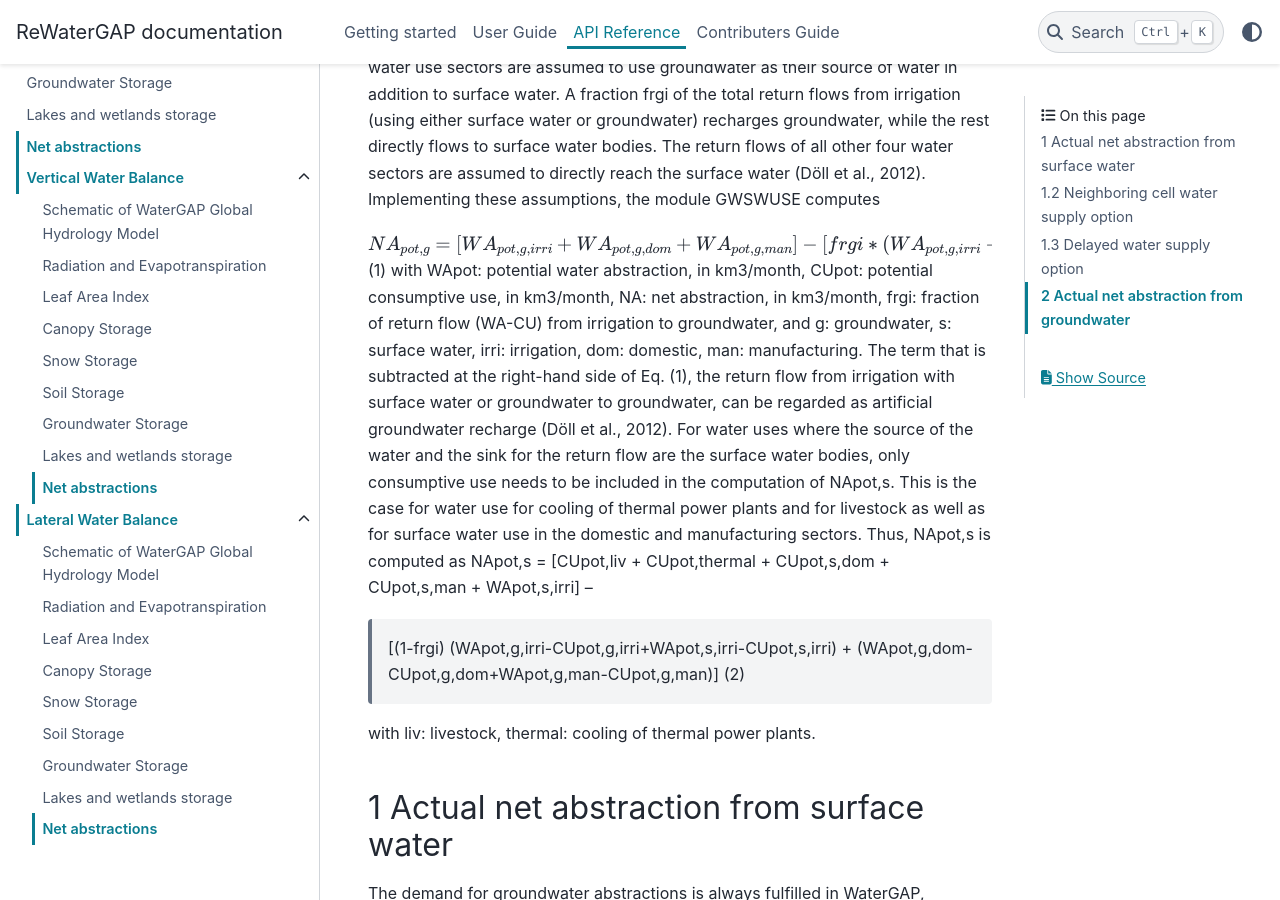
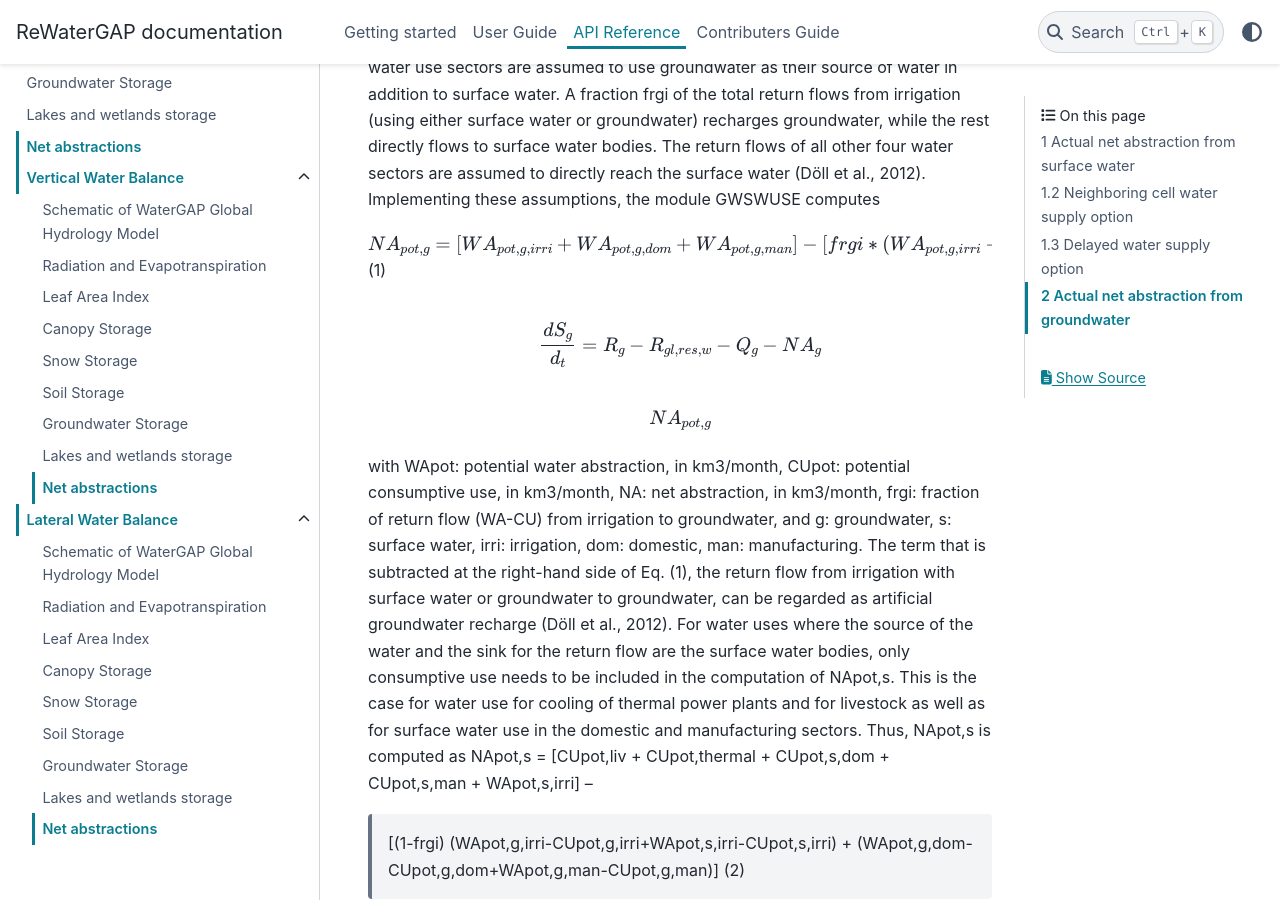
Before and after one commit to HydrologyFrankfurt/ReWaterGAP, a Sphinx documentation site: the page built from docs/api_docs/net_abstractions.rst, in a window 1280 px wide and 900 px high, scrolled down 683 px. Built offline with Sphinx 7.4.7 and the PyData theme 0.15.4, drawn with Linux system fonts in a browser that asks for light colours.

Commit message:
Update net_abstractions.rst

```diff
--- a/docs/api_docs/net_abstractions.rst
+++ b/docs/api_docs/net_abstractions.rst
@@ -6,6 +6,14 @@ In WaterGAP, water use by five water use sectors is taken simulated, differentia
 Only the irrigation, domestic and manufacturing water use sectors are assumed to use groundwater as their source of water in addition to surface water. A fraction frgi of the total return flows from irrigation (using either surface water or groundwater) recharges groundwater, while the rest directly flows to surface water bodies. The return flows of all other four water sectors are assumed to directly reach the surface water (Döll et al., 2012). Implementing these assumptions, the module GWSWUSE computes
 
 :math:`NA_{pot,g} = [WA_{pot,g,irri} + WA_{pot,g,dom} + WA_{pot,g,man}] - [frgi*(WA_{pot,g,irri} -CU_{pot,g,irri} + WA_{pot,s,irri} - CU{pot,s,irri})]`	 (1)
+
+.. math::
+   \frac{dS_g}{d_t} =  {R}_{g} − {R}_{gl,res,w}− {Q}_{g}- {NA}_{g}
+
+.. math::
+   {NA}_{pot,g}
+
+
 with WApot: potential water abstraction, in km3/month, CUpot: potential consumptive use, in km3/month, NA: net abstraction, in km3/month, frgi: fraction of return flow (WA-CU) from irrigation to groundwater, and g: groundwater, s: surface water, irri: irrigation, dom: domestic, man: manufacturing. The term that is subtracted at the right-hand side of Eq. (1), the return flow from irrigation with surface water or groundwater to groundwater, can be regarded as artificial groundwater recharge (Döll et al., 2012).
 For water uses where the source of the water and the sink for the return flow are the surface water bodies, only consumptive use needs to be included in the computation of NApot,s. This is the case for water use for cooling of thermal power plants and for livestock as well as for surface water use in the domestic and manufacturing sectors. Thus, NApot,s is computed as
 NApot,s = [CUpot,liv + CUpot,thermal + CUpot,s,dom + CUpot,s,man + WApot,s,irri] –
```
